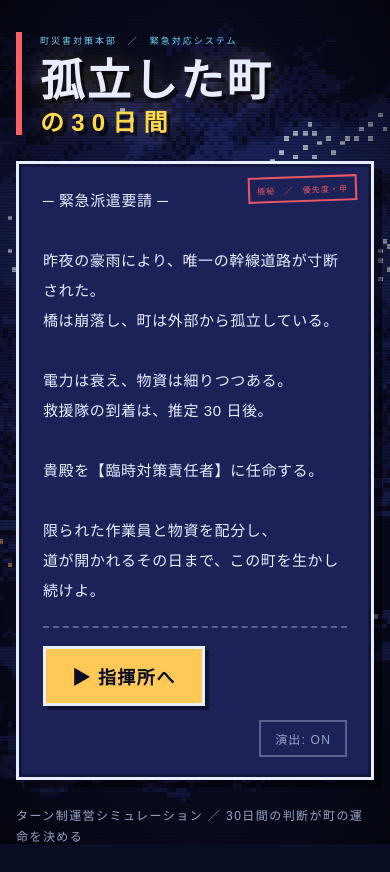
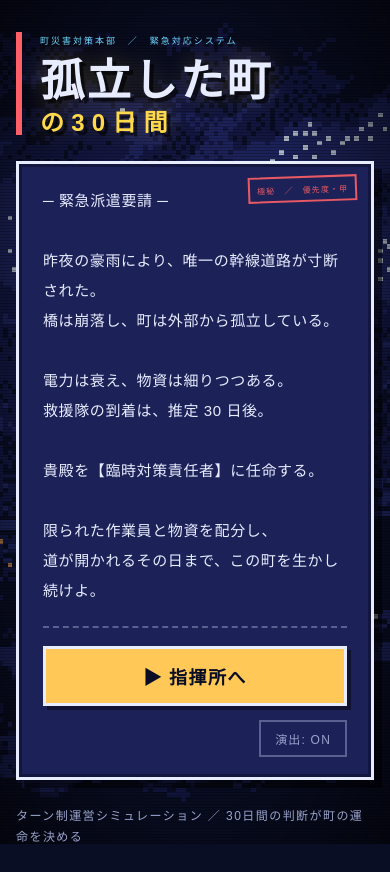
Before and after one commit to ivgtr/tozasareta-machi, a React (Vite) app: page / in a window 390 px wide. Built offline with nearby package versions, Linux system fonts and the light colour scheme; a web font is replaced by a local one.

Commit message:
fix: stack title actions on mobile

```diff
--- a/src/ui/styles/title.css
+++ b/src/ui/styles/title.css
@@ -136,4 +136,10 @@
   .title__briefing {
     font-size: 15px;
   }
+  .title__game-actions {
+    flex-direction: column;
+  }
+  .title__game-action {
+    width: 100%;
+  }
 }
```
